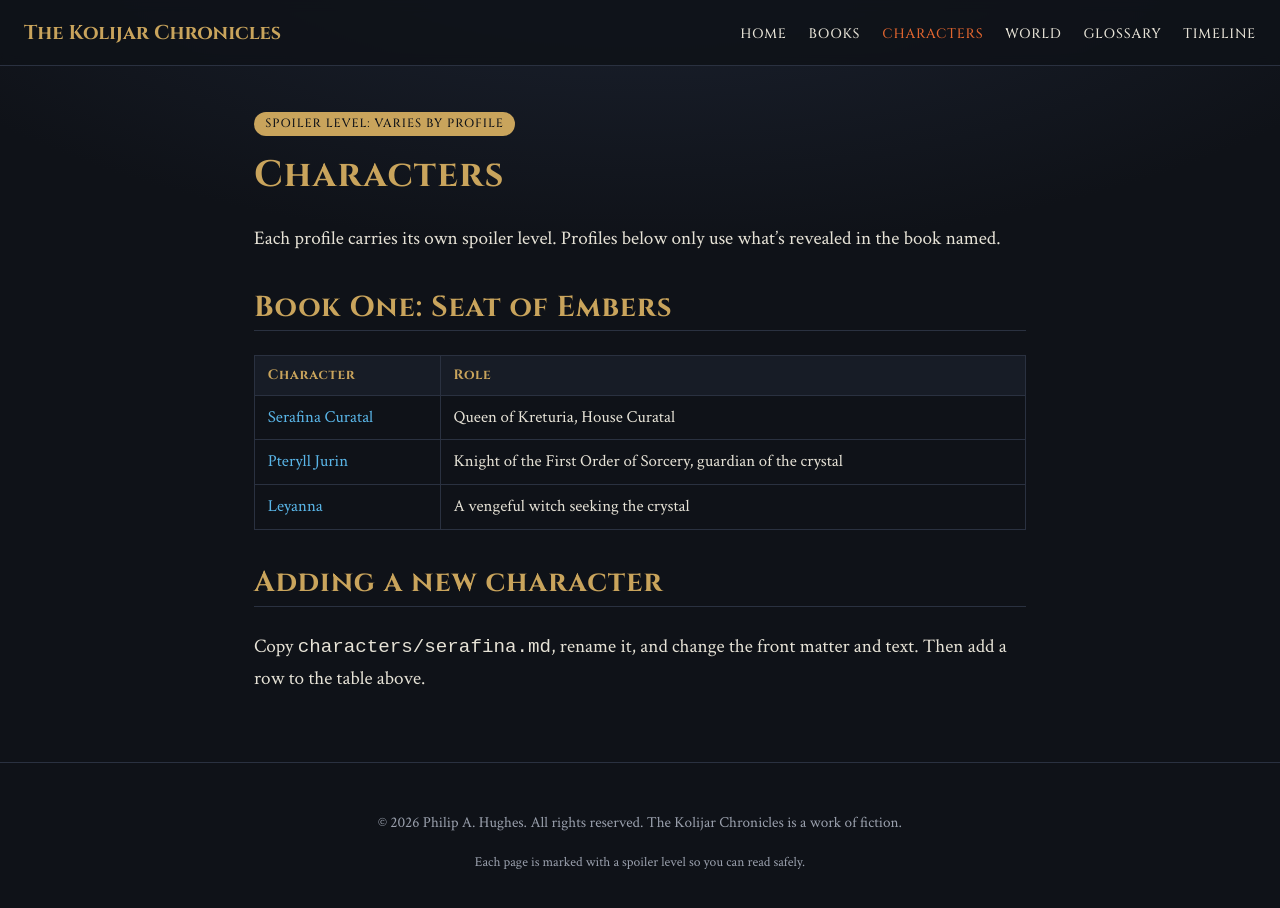
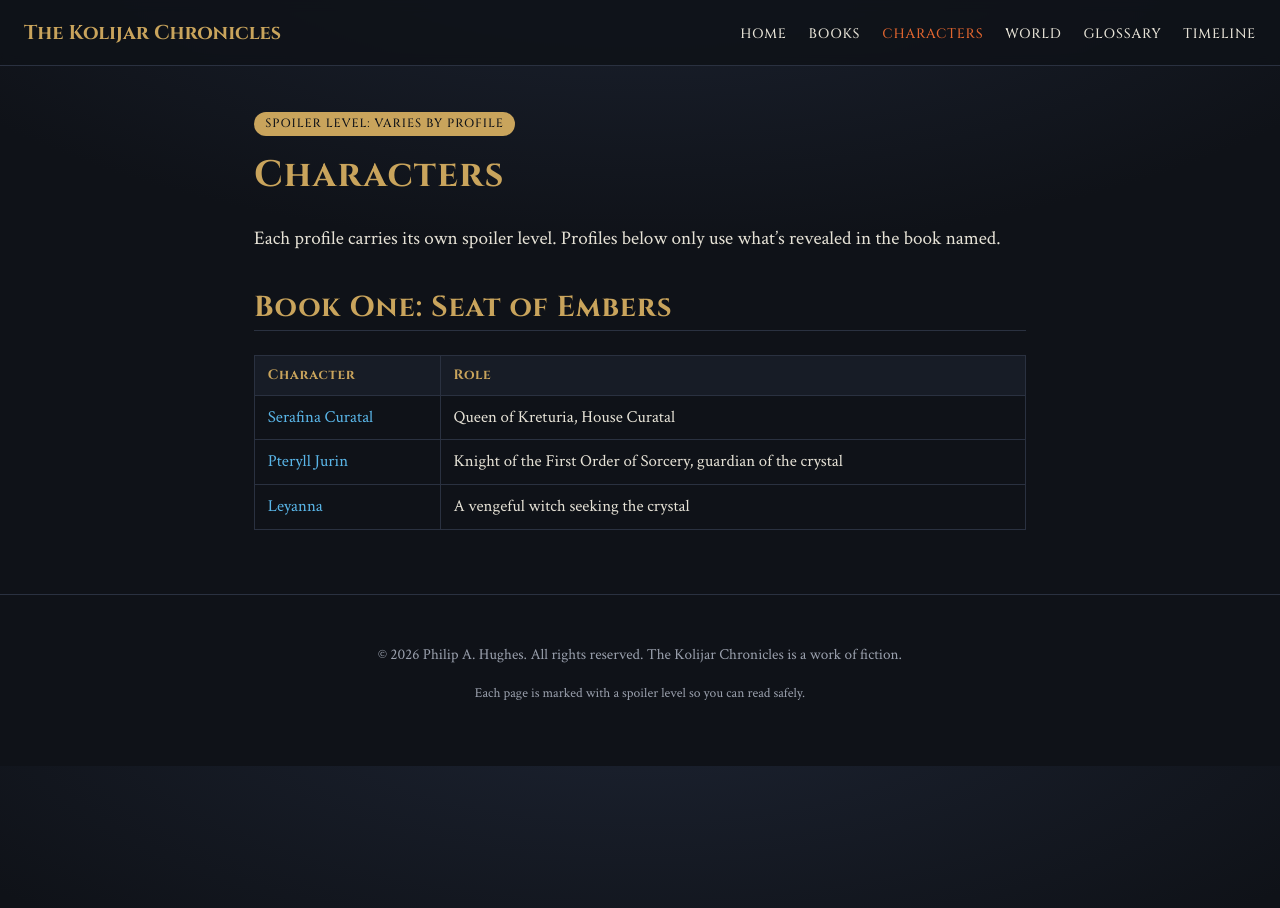
Before and after one commit to philauthor46/Kolijar-Hub, a Jekyll site: the page built from characters/index.md, in a window 1280 px wide and 935 px high. Shown: the top 908 px of the window. Built offline with Jekyll 4.4.1, drawn with Linux system fonts in a browser that asks for light colours.

Commit message:
Revise character addition guidelines
Updated instructions for adding a new character.

```diff
--- a/characters/index.md
+++ b/characters/index.md
@@ -16,7 +16,3 @@ Each profile carries its own spoiler level. Profiles below only use what's revea
 | [Serafina Curatal]({{ "/characters/serafina/" | relative_url }}) | Queen of Kreturia, House Curatal |
 | [Pteryll Jurin]({{ "/characters/pteryll/" | relative_url }}) | Knight of the First Order of Sorcery, guardian of the crystal |
 | [Leyanna]({{ "/characters/leyanna/" | relative_url }}) | A vengeful witch seeking the crystal |
-
-## Adding a new character
-
-Copy `characters/serafina.md`, rename it, and change the front matter and text. Then add a row to the table above.
```
